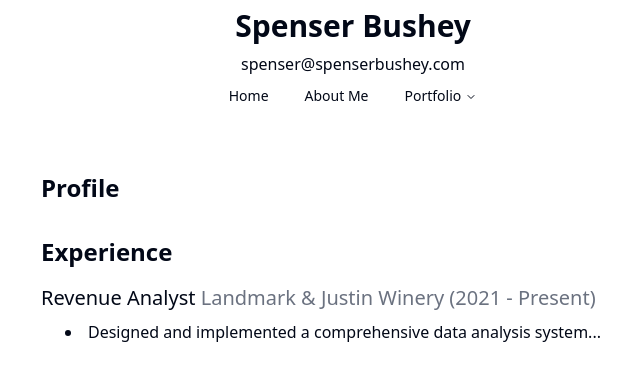
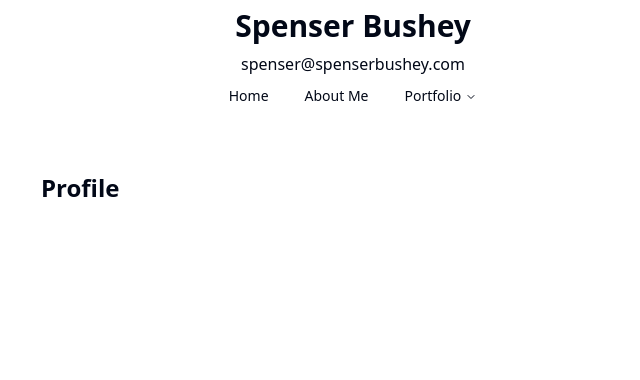
Before and after one commit to Weldawadyathink/PersonalWebsite, a React (Vite) app: page / in a window 1280 px wide. Shown: the top 380 px of the page, without its empty margins (287-927 px from the left). Built offline with nearby package versions, Linux system fonts and the light colour scheme.

Commit message:
Removed old data

```diff
--- a/src/routes/index.tsx
+++ b/src/routes/index.tsx
@@ -8,29 +8,9 @@ export default function MainPage() {
       <div className="container max-w-2xl mx-auto p-6">
         <section className="profile mb-8">
           <h2 className="text-2xl font-semibold mb-4">Profile</h2>
-          <p className="text-gray-700">{/* Your profile text */}</p>
         </section>
 
-        <section className="experience mb-8">
-          <h2 className="text-2xl font-semibold mb-4">Experience</h2>
-          <div className="experience-item">
-            <h3 className="text-xl font-medium mb-2">
-              Revenue Analyst{" "}
-              <span className="text-gray-500">
-                Landmark & Justin Winery (2021 - Present)
-              </span>
-            </h3>
-            <ul className="list-disc list-inside ml-6">
-              <li>
-                Designed and implemented a comprehensive data analysis system...
-              </li>
-              {/* Add more achievements */}
-            </ul>
-          </div>
-          {/* Add more experience items if needed */}
-        </section>
-
-        {/* Sections for Education, Skills, References, etc. - Use similar patterns */}
+        <section className="experience mb-8"></section>
       </div>
     </>
   );
```
